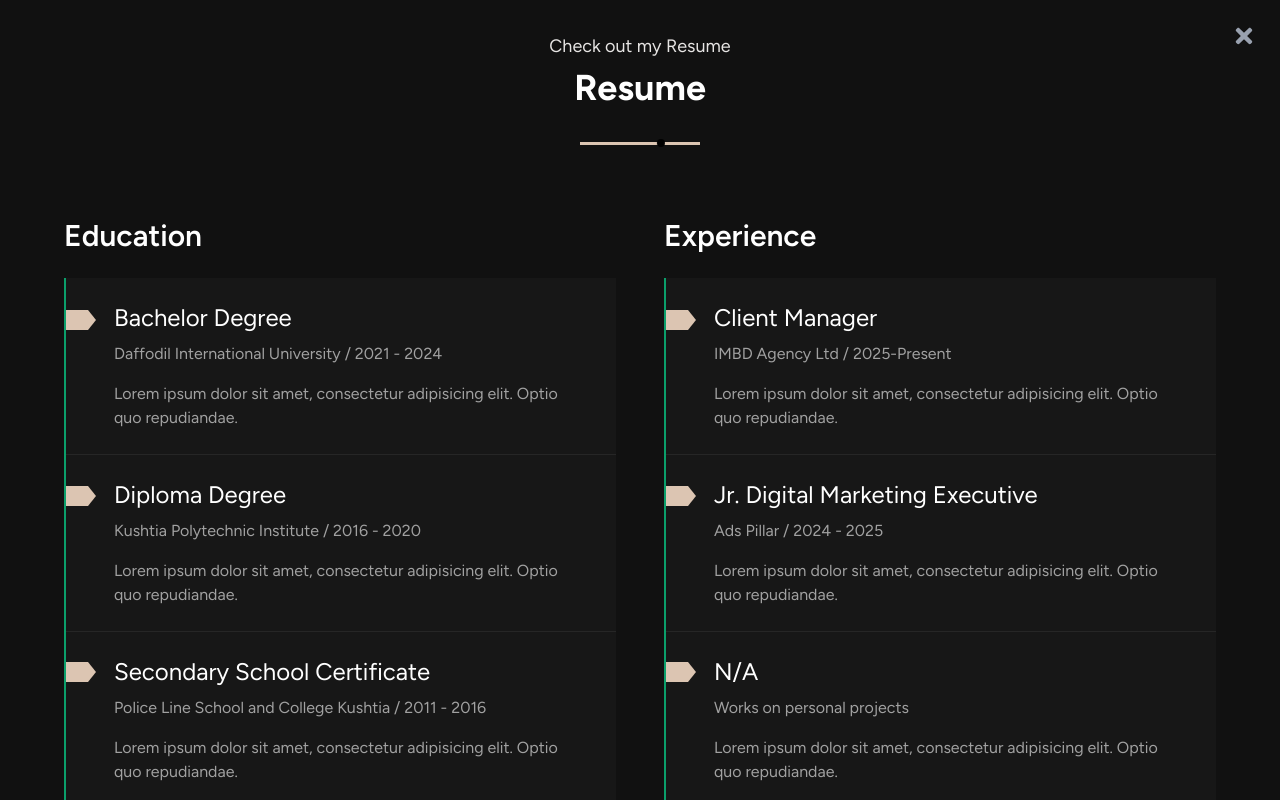
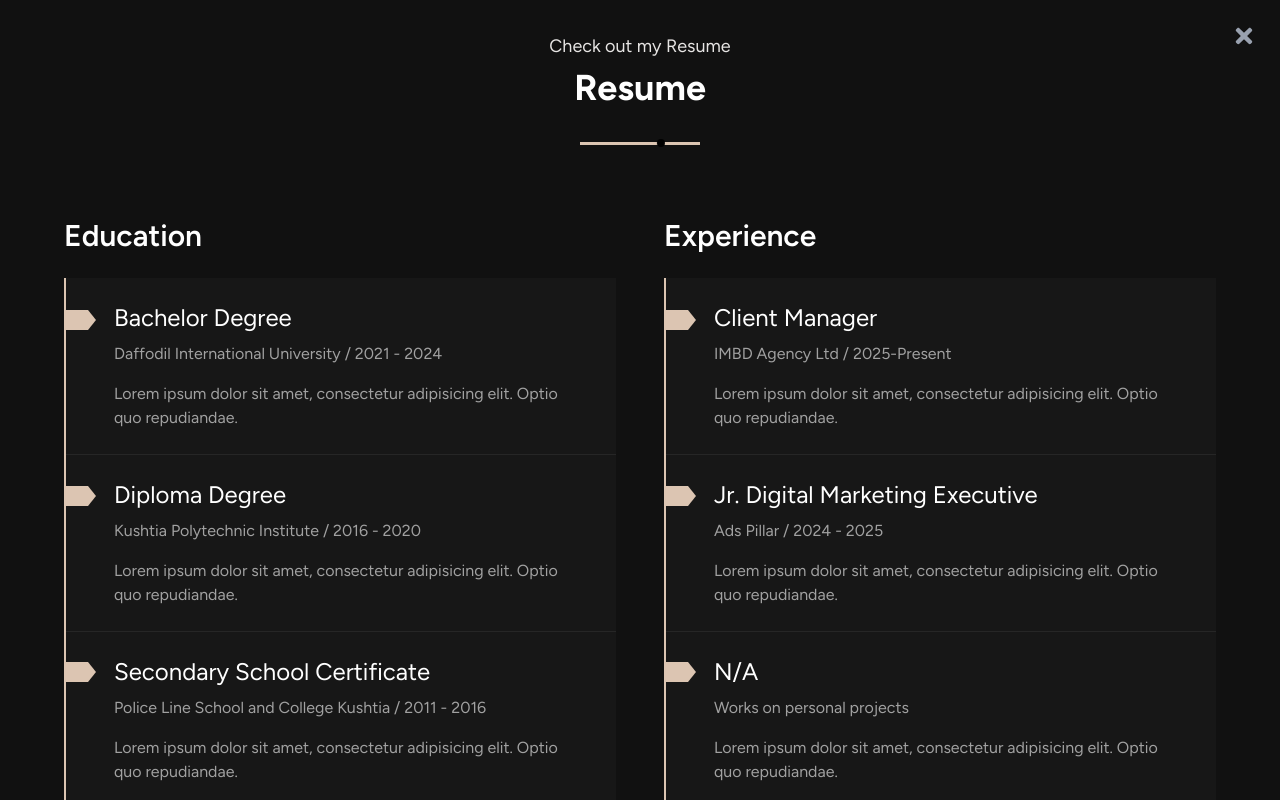
Before and after one commit to Mehedi86/sabbir-portfolio-website, a Next.js app: page /resume in a window 1280 px wide. Built offline with nearby package versions, Linux system fonts and the light colour scheme.

Commit message:
added: linear gradient

```diff
--- a/src/app/(pages)/about/page.jsx
+++ b/src/app/(pages)/about/page.jsx
@@ -80,7 +80,7 @@ export default function Page() {
                     </div>
                   </div>
                   <div className='mt-10 md:flex space-y-6 md:space-y-0 justify-between items-center w-fit'>
-                    <Link href="/" className='px-8 py-2 rounded-3xl bg-[#DCC5B2]'>Download CV</Link>
+                    <Link href="/" className='px-8 py-2 rounded-3xl bg-linear-to-l from-[#DCC5B2] to-transparent'>Download CV</Link>
                     <div className='border-t-2 border-neutral-600 w-20 mx-10'></div>
                     <div className="flex gap-4 text-neutral-400">
                       <a href="https://twitter.com" target="_blank" className="hover:text-blue-400 transition">
--- a/src/app/(pages)/resume/page.jsx
+++ b/src/app/(pages)/resume/page.jsx
@@ -49,7 +49,7 @@ export default function ResumePage() {
               <div className="lg:w-1/2">
                 <h1 className="text-3xl font-semibold">Education</h1>
 
-                <div className="border-l-2 border-[#0b9f6b] mt-6 relative bg-neutral-900">
+                <div className="border-l-2 border-[#DCC5B2] mt-6 relative bg-neutral-900">
                   <div className="arrow-clip absolute top-8"></div>
                   <div className="arrow-clip absolute top-68 md:top-68 lg:top-52"></div>
                   <div className="arrow-clip absolute top-128 md:top-128 lg:top-96"></div>
@@ -92,7 +92,7 @@ export default function ResumePage() {
               <div className="lg:w-1/2 mt-12 lg:mt-0">
                 <h1 className="text-3xl font-semibold">Experience</h1>
 
-                <div className="border-l-2 border-[#0b9f6b] mt-6 relative bg-neutral-900">
+                <div className="border-l-2 border-[#DCC5B2] mt-6 relative bg-neutral-900">
                   <div className="arrow-clip absolute top-8"></div>
                   <div className="arrow-clip absolute top-68 md:top-68 lg:top-52"></div>
                   <div className="arrow-clip absolute top-128 md:top-128 lg:top-96"></div>
--- a/src/app/components/Hero.jsx
+++ b/src/app/components/Hero.jsx
@@ -3,6 +3,8 @@
 import React from 'react'
 import SocialBar from './SocialBar'
 import { ReactTyped } from "react-typed"
+import Link from 'next/link'
+import { FaCircleArrowRight } from "react-icons/fa6";
 
 export default function Hero() {
     return (
@@ -23,6 +25,17 @@ export default function Hero() {
                                 loop
                             />
                         </p>
+                        <div className="md:flex justify-center hidden">
+                            <Link
+                                href="/about"
+                                className="mt-2 text-sm capitalize p-1 md:p-2 flex items-center gap-4
+               bg-linear-to-l from-[#DCC5B2] to-transparent text-white font-medium hover:scale-90 transform transition duration-300 ease-in-out
+               rounded-md"
+                            >
+                                Let's Explore More
+                                <FaCircleArrowRight className="text-white" size={22} />
+                            </Link>
+                        </div>
                     </div>
                 </div>
 
```
